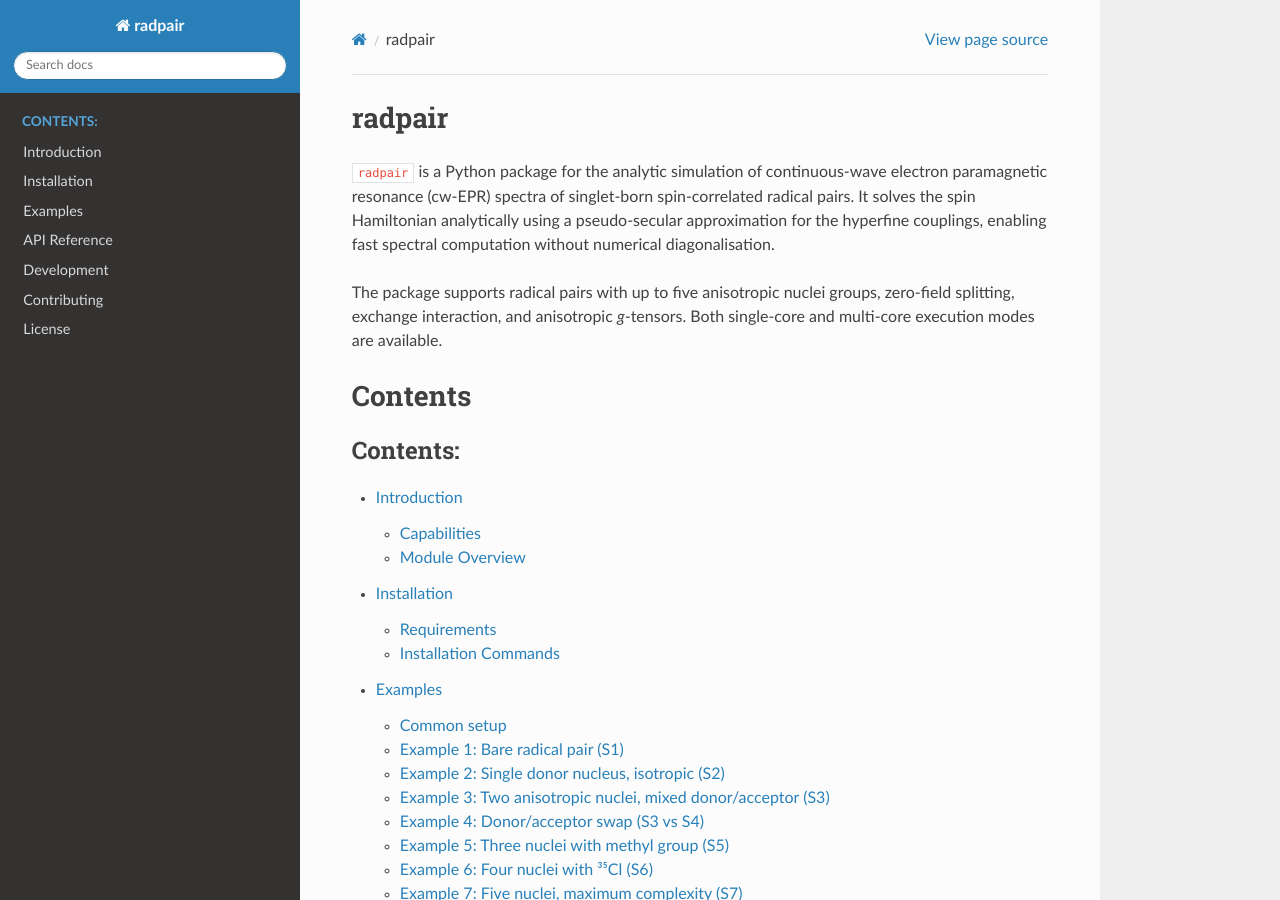
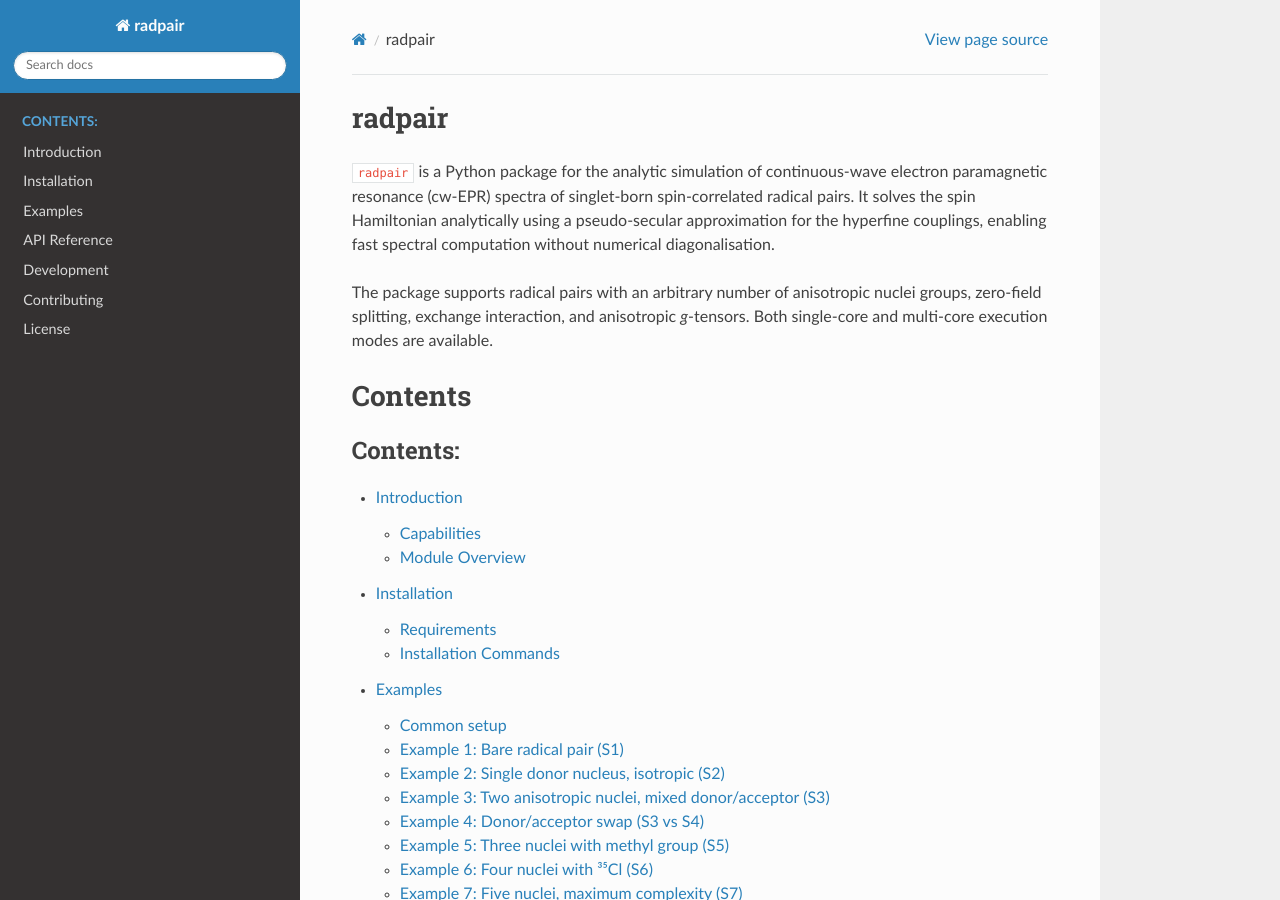
Before and after one commit to florianquintes/radpair, a Sphinx documentation site: the page built from docs/source/index.rst, in a window 1280 px wide and 900 px high. Built offline with Sphinx 7.4.7 and the Read the Docs theme 3.1.0, drawn with Linux system fonts in a browser that asks for light colours.

Commit message:
Update index.rst

```diff
--- a/docs/source/index.rst
+++ b/docs/source/index.rst
@@ -9,9 +9,10 @@ spin-correlated radical pairs. It solves the spin Hamiltonian analytically
 using a pseudo-secular approximation for the hyperfine couplings, enabling
 fast spectral computation without numerical diagonalisation.
 
-The package supports radical pairs with up to five anisotropic nuclei groups,
-zero-field splitting, exchange interaction, and anisotropic *g*-tensors.
-Both single-core and multi-core execution modes are available.
+The package supports radical pairs with an arbitrary number of
+anisotropic nuclei groups, zero-field splitting, exchange interaction,
+and anisotropic *g*-tensors. Both single-core and multi-core execution
+modes are available.
 
 
 Contents
```
